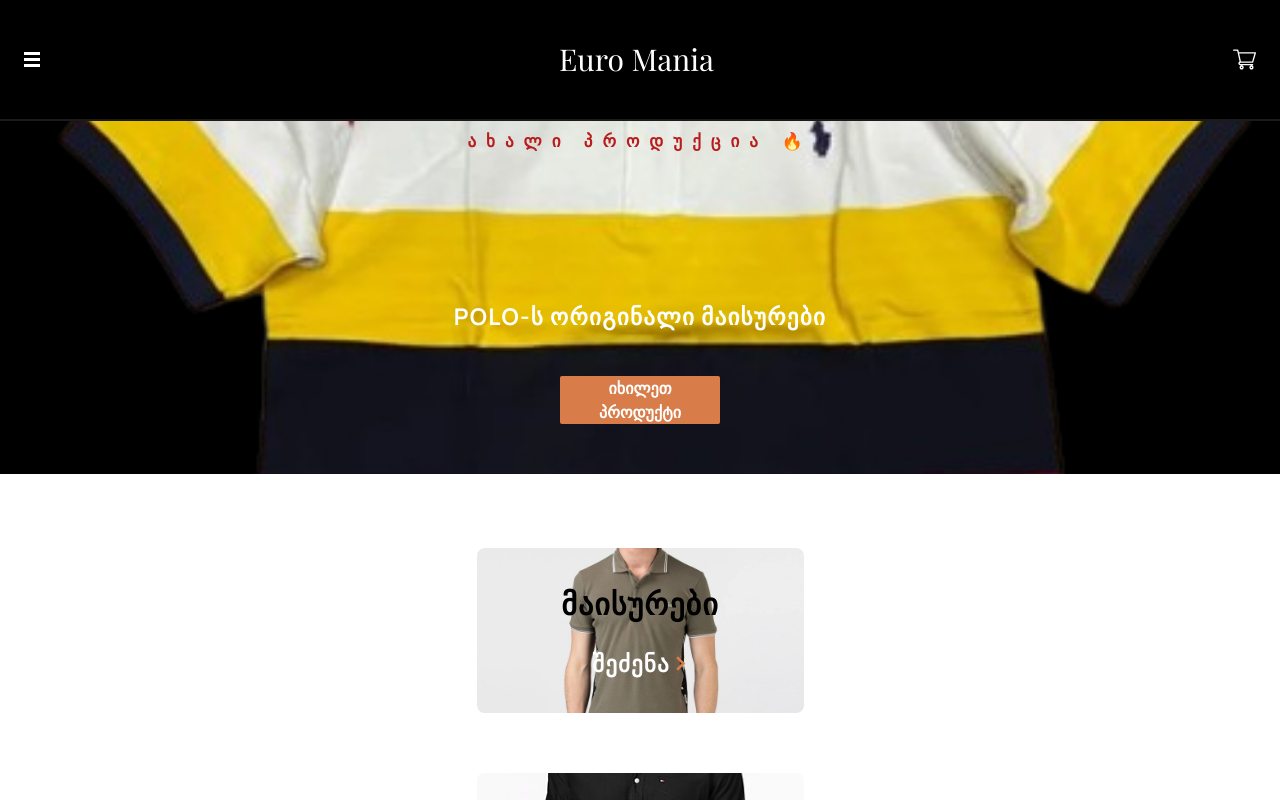
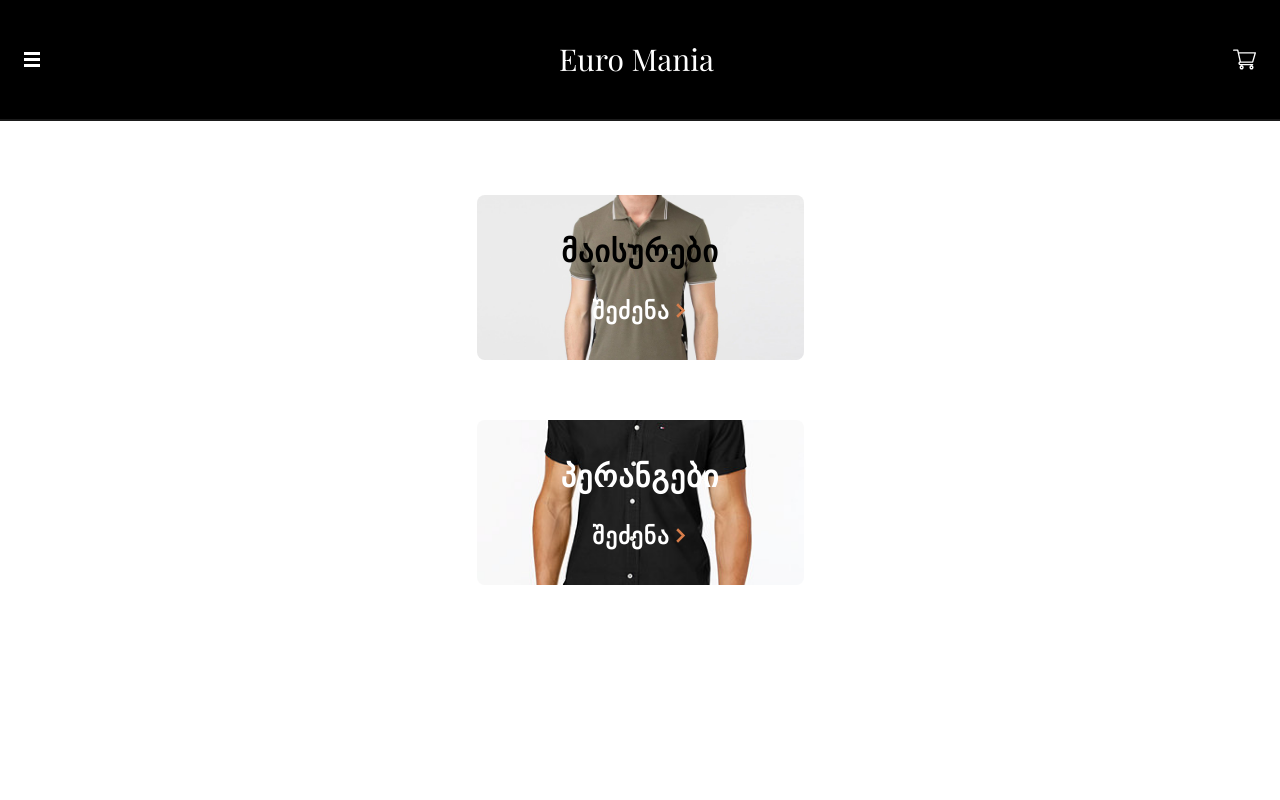
Before and after one commit to BYCODDE/Euro-Mania, a React (Vite) app: page / in a window 1280 px wide. Both pictures are taken after a click on the picture 32 px from the left and 59 px from the top of the page. Shown: the top 800 px of the page. Built offline with nearby package versions, Linux system fonts and the light colour scheme; a web font is replaced by a local one.

Commit message:
feat:burger logic added!

```diff
--- a/src/App.tsx
+++ b/src/App.tsx
@@ -2,10 +2,16 @@
 import Home from "./pages/Home";
 import Shirts from "./pages/Shirts";
 import Tshirt from "./pages/Tshirt";
-import { createContext, useState } from "react";
+import { createContext, useState, Dispatch, SetStateAction } from "react";
 
-// Create the BurgerContext
-const BurgerContext = createContext();
+interface BurgerContextType {
+  burger: boolean;
+  setBurger: Dispatch<SetStateAction<boolean>>;
+}
+
+export const BurgerContext = createContext<BurgerContextType | undefined>(
+  undefined
+);
 
 function App() {
   const [burger, setBurger] = useState(false);
--- a/src/components/Burger.tsx
+++ b/src/components/Burger.tsx
@@ -1,11 +1,13 @@
 import Category from "./Category";
-import Header from "./Header";
 
 function Burger() {
   return (
     <div>
-      <Header></Header>
-      <Category></Category>
+      <nav>
+        <ul>
+          <Category />
+        </ul>
+      </nav>
     </div>
   );
 }
--- a/src/components/Header.tsx
+++ b/src/components/Header.tsx
@@ -1,18 +1,37 @@
 import humburger from "/assets/svg/humburger.svg";
 import cart from "/assets/svg/cart.svg";
+import { useContext } from "react";
+import { BurgerContext } from "../App";
+
 function Header() {
+  const context = useContext(BurgerContext);
+
+  if (!context) {
+    throw new Error("Header must be used within a BurgerContext.Provider");
+  }
+
+  const { burger, setBurger } = context;
+  console.log(burger);
+
   return (
+    <>
       <header
-      className=" border-b  font-playfair p-[24px] pt-[37px] pb-[37px] w-full h-full bg-black text-white flex justify-between text-[30px]"
+        className="border-b font-playfair p-[24px] pt-[37px] pb-[37px] w-full h-full bg-black text-white flex justify-between text-[30px]"
         style={{
           borderBottomColor: "rgba(255, 255, 255, 0.104)",
           borderBottomWidth: "2px",
         }}
       >
-      <img src={humburger} alt="humburger" className="cursor-pointer" />
+        <img
+          src={humburger}
+          alt="humburger"
+          className="cursor-pointer"
+          onClick={() => setBurger(!burger)}
+        />
         Euro Mania
         <img src={cart} alt="cart" className="cursor-pointer" />
       </header>
+    </>
   );
 }
 
--- a/src/pages/Home.tsx
+++ b/src/pages/Home.tsx
@@ -1,16 +1,32 @@
+import { useContext } from "react";
+import { BurgerContext } from "../App";
 import Aboutus from "../components/Aboutus";
 import Category from "../components/Category";
 import Fotter from "../components/Fotter";
 import Header from "../components/Header";
 import Headerproduct from "../components/Headerproduct";
+import Burger from "../components/Burger";
 function Home() {
+  const context = useContext(BurgerContext);
+
+  if (!context) {
+    throw new Error("Header must be used within a BurgerContext.Provider");
+  }
+
+  const { burger } = context;
   return (
     <div>
       <Header />
-      <Headerproduct></Headerproduct>
-      <Category></Category>
-      <Aboutus></Aboutus>
-      <Fotter></Fotter>
+      {burger ? (
+        <Burger />
+      ) : (
+        <div>
+          <Headerproduct></Headerproduct>
+          <Category></Category>
+          <Aboutus></Aboutus>
+          <Fotter></Fotter>
+        </div>
+      )}
     </div>
   );
 }
```
Lines whose indentation alone changed are shown as unchanged.
